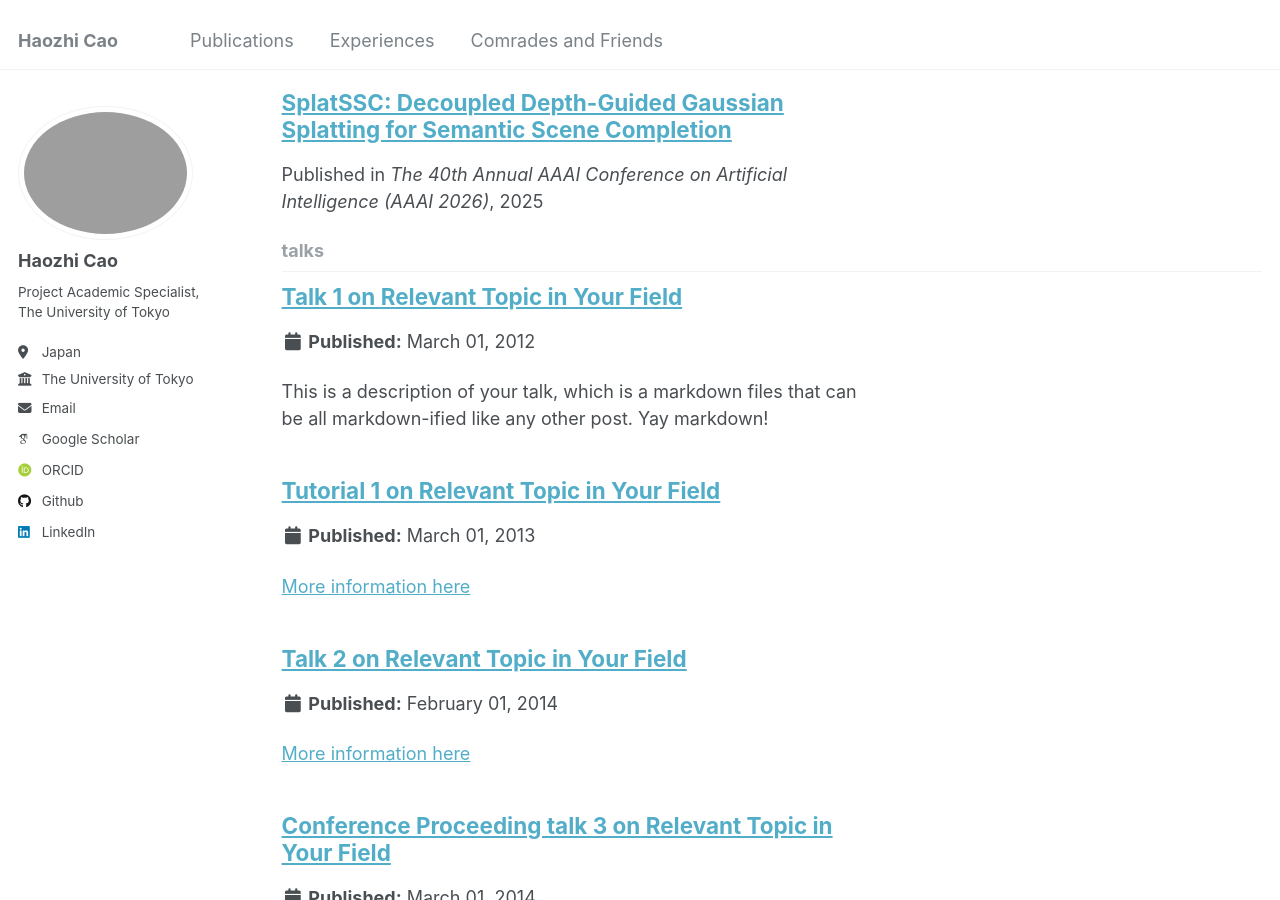
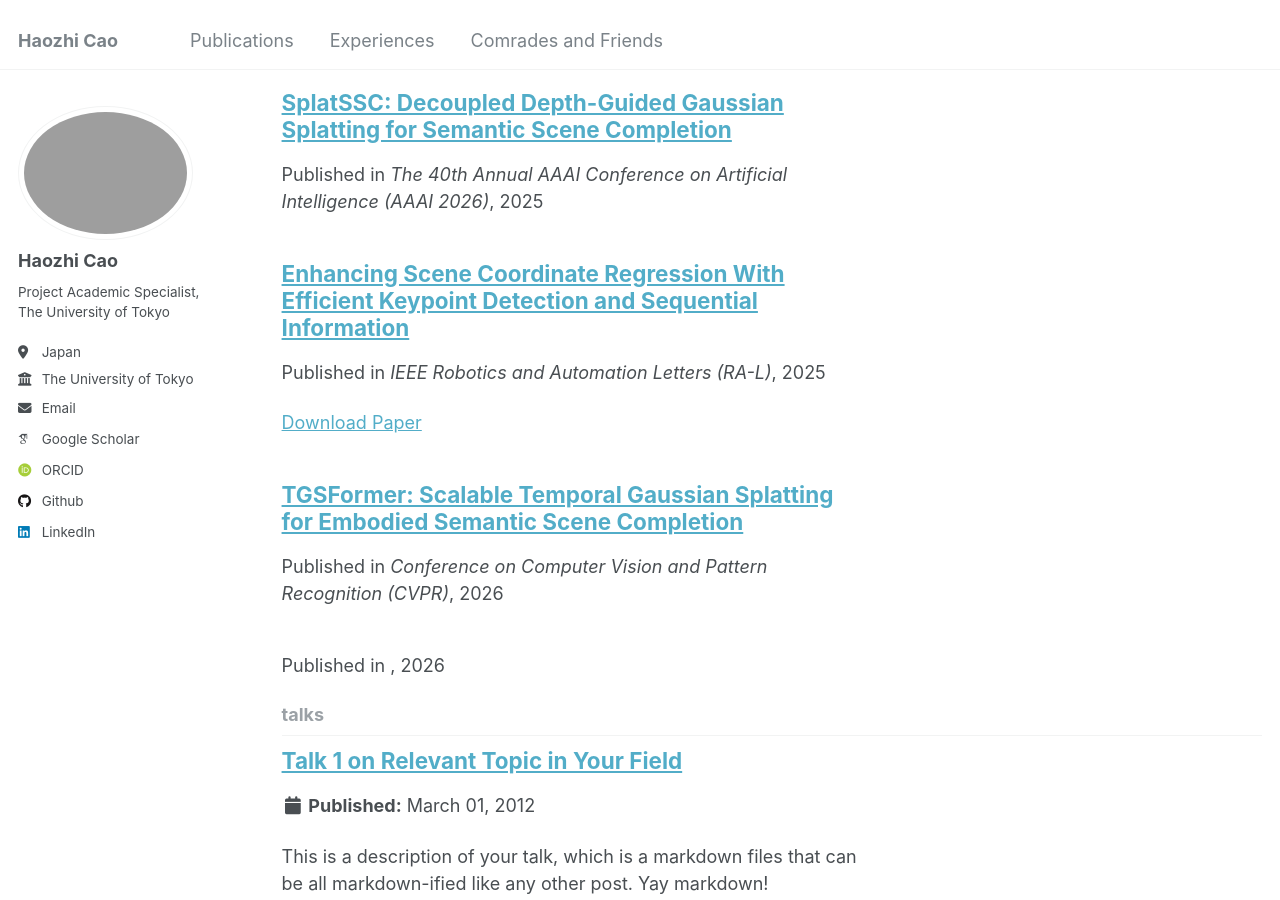
Before and after one commit to AronCao49/AronCao49.github.io, a Jekyll site: the page built from _pages/collection-archive.html, in a window 1280 px wide and 900 px high, scrolled down 3896 px. Built offline with Jekyll 4.4.1, drawn with Linux system fonts in a browser that asks for light colours; some web fonts are replaced.

Commit message:
Update CVPR papers & self-intro

```diff
--- /dev/null
+++ b/_publications/2025-11-31-enhance-number-15.md
@@ -0,0 +1,12 @@
+---
+title: "Enhancing Scene Coordinate Regression With Efficient Keypoint Detection and Sequential Information"
+img: "pub_images/pub_enhancing.png"
+collection: publications
+category: conference
+# permalink: /publication/2024-10-01-VudaSurvey-number-2
+date: 2025-11-31
+venue: 'IEEE Robotics and Automation Letters (RA-L)'
+authors: Kuan Xu, Zeyu Jiang, <b>Haozhi Cao</b>, Chen Wang, Shenghai Yuan, Lihua Xie
+arxivurl: 'https://arxiv.org/pdf/2412.06488'
+paperurl: 'https://ieeexplore.ieee.org/abstract/document/11123778'
+---
--- /dev/null
+++ b/_publications/2026-02-27-AbstainEQA-number-16.md
@@ -0,0 +1,11 @@
+---
+title: "TGSFormer: Scalable Temporal Gaussian Splatting for Embodied Semantic Scene Completion"
+img: "pub_images/pub_tgsformer.png"
+collection: publications
+category: conference
+# permalink: /publication/2024-10-01-VudaSurvey-number-2
+date: 2026-02-28
+venue: 'Conference on Computer Vision and Pattern Recognition (CVPR)'
+authors: Rui Qian*, <b>Haozhi Cao*</b>, Tianchen Deng*, Tianxin Hu, Weixiang Guo, Shenghai Yuan, Lihua Xie
+arxivurl: 'https://arxiv.org/abs/2512.00300'
+---
--- /dev/null
+++ b/_publications/2026-02-28-TGSFormer-number-17.md
@@ -0,0 +1,11 @@
+---
+title: "When Robots Should Say "I Don't Know": Benchmarking Abstention in Embodied Question Answering"
+img: "pub_images/pub_abstaineqa.png"
+collection: publications
+category: conference
+# permalink: /publication/2024-10-01-VudaSurvey-number-2
+date: 2026-02-27
+venue: 'Conference on Computer Vision and Pattern Recognition (CVPR)'
+authors: Tao Wu, Chuhao Zhou, Guangyu Zhao, <b>Haozhi Cao</b>, Yewen Pu, Jianfei Yang
+arxivurl: 'https://arxiv.org/abs/2512.04597'
+---
```
Also changed, not shown: _pages/about.md (+8 -3 lines), _publications/pub_images/pub_enhancing.png (added), _publications/pub_images/pub_tgsformer.png (added), 1 other file.
